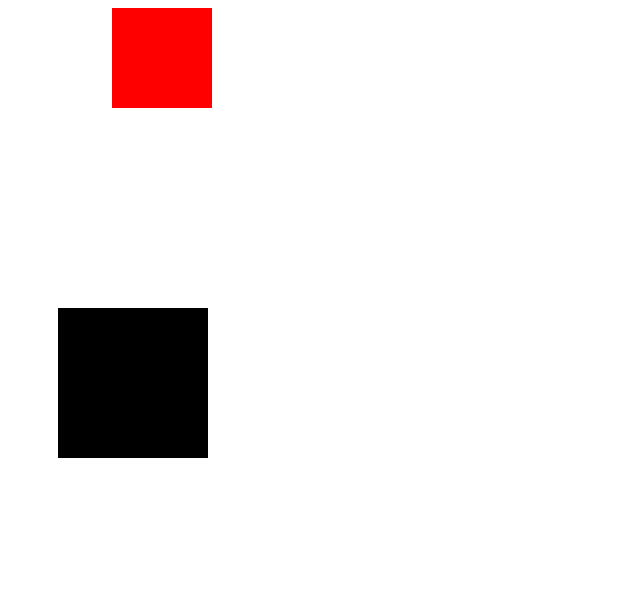
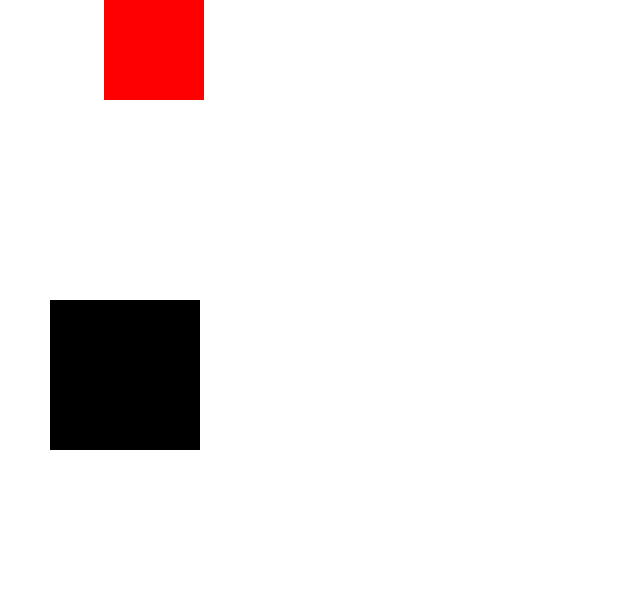
Before and after one commit to devcem/ping-pong-game, a website: page public/index.html in a window 1280 px wide. Shown: the whole page, without its empty margins (0-640 px from the left). Drawn offline with Linux system fonts and the light colour scheme.

Commit message:
better canvas positioning

```diff
--- a/public/index.html
+++ b/public/index.html
@@ -3,7 +3,7 @@
 <head>
 	<title>Ping Pong Game</title>
 </head>
-<body>
+<body style="margin: 0;">
 	<canvas id="canvas"></canvas>
 	<script type="text/javascript" src="js/app.js"></script>
 	<script type="text/javascript">
--- a/public/js/app.js
+++ b/public/js/app.js
@@ -1,6 +1,6 @@
 const canvas = document.getElementById('canvas')
-canvas.width = window.screen.width
-canvas.height = window.screen.height
+canvas.width = window.innerWidth
+canvas.height = window.innerHeight
 
 var app = {
 	//initial variables
```
